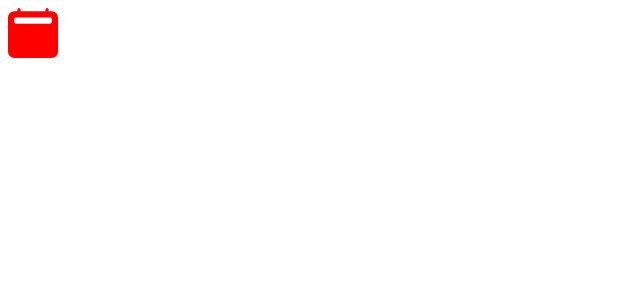
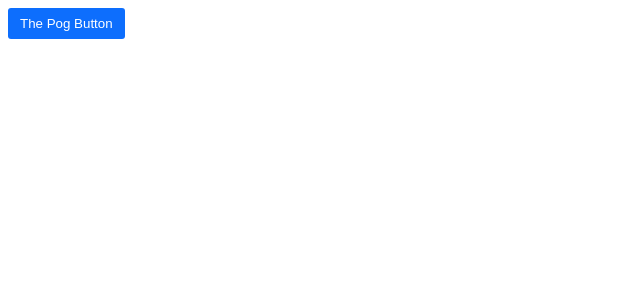
Before and after one commit to notkrises/react-course, a React (Vite) app: page / in a window 1280 px wide. Shown: the top 300 px of the page, without its empty margins (0-640 px from the left). Built offline with nearby package versions, Linux system fonts and the light colour scheme.

Commit message:
Using CSS Modules (Excercise)

```diff
--- a/src/App.tsx
+++ b/src/App.tsx
@@ -1,9 +1,9 @@
-import { BsCalendar2Fill } from "react-icons/bs";
+import Button from "./components/Button/Button";
 
 function App() {
   return (
     <div>
-      <BsCalendar2Fill color="red" size="50"></BsCalendar2Fill>
+      <Button onClick={() => {}}>The Pog Button</Button>
     </div>
   );
 }
--- /dev/null
+++ b/src/components/Button/Button.module.css
@@ -0,0 +1,10 @@
+.btn{
+    padding: 8px 12px;
+    border-radius: 3px;
+    border: 0
+}
+
+.btnPrimary {
+    background-color: #0d6efd;
+    color: white;
+}
--- a/src/components/Button.tsx
+++ b/src/components/Button/Button.tsx
@@ -1,4 +1,5 @@
 import { ReactNode } from "react";
+import styles from "./Button.module.css";
 
 interface Props {
   children: ReactNode;
@@ -8,7 +9,10 @@
 
 const Button = ({ children, onClick, color = "danger" }: Props) => {
   return (
-    <button className={"btn btn-" + color} onClick={onClick}>
+    <button
+      className={[styles.btn, styles.btnPrimary].join(" ")}
+      onClick={onClick}
+    >
       {children}
     </button>
   );
--- /dev/null
+++ b/src/components/Button/index.ts
@@ -0,0 +1,3 @@
+import Button from "./Button";
+
+export default Button;
```
